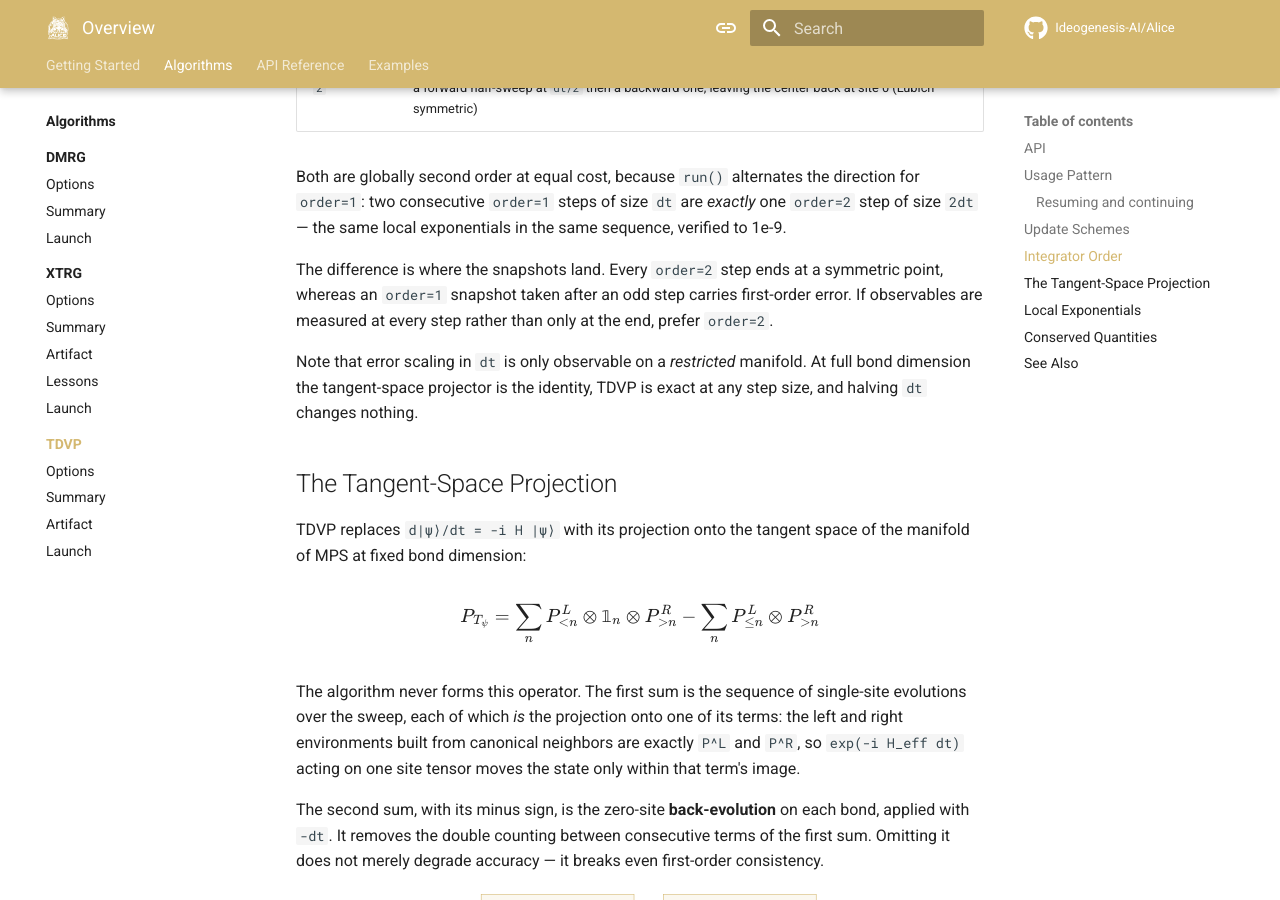
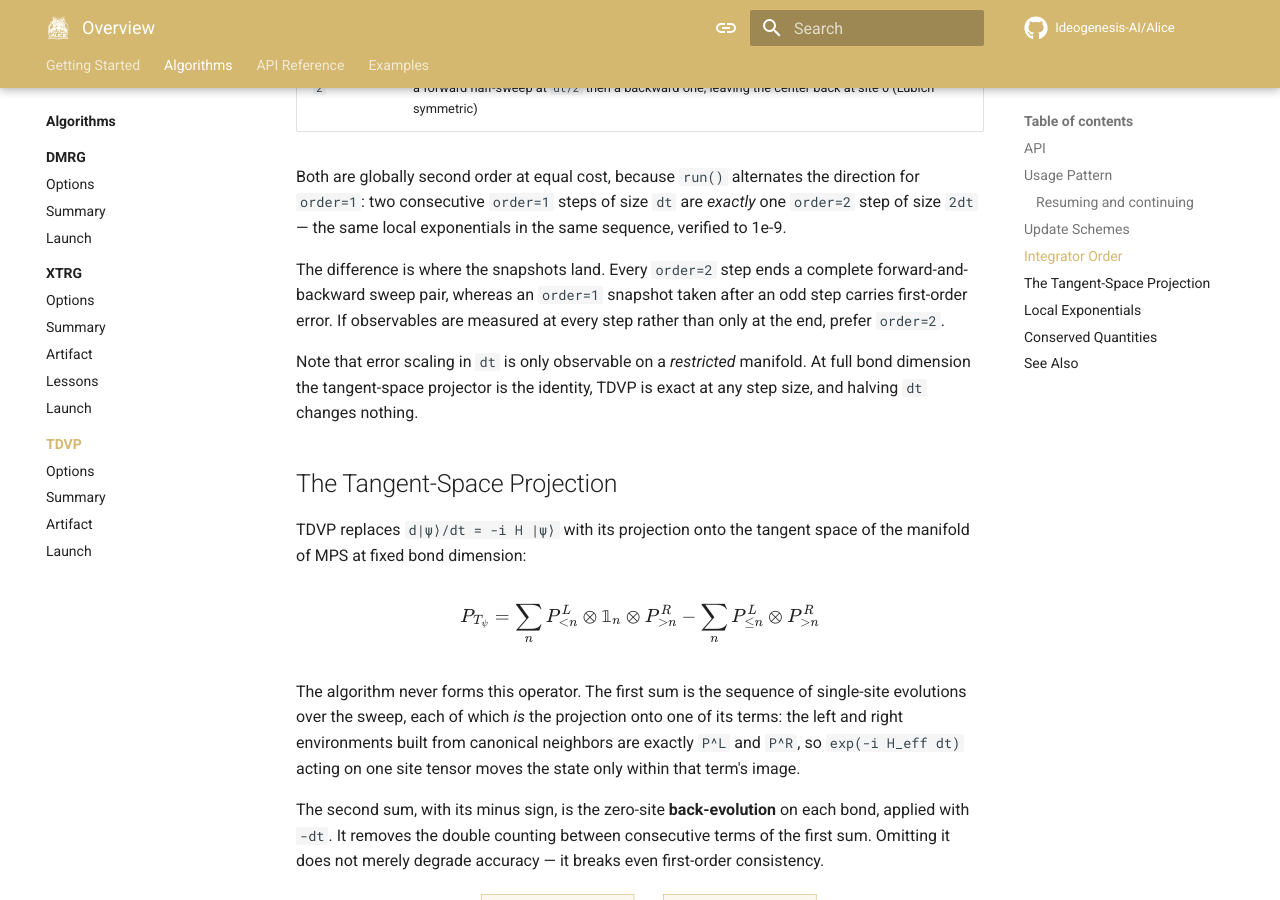
Before and after one commit to Ideogenesis-AI/Alice, an MkDocs documentation site: the page built from docs/algorithms/tdvp/index.md, in a window 1280 px wide and 900 px high, scrolled down 2563 px. Built offline with MkDocs 1.6.1 and Material for MkDocs 9.7.7, drawn with Linux system fonts in a browser that asks for light colours; comment, search, counter and statistics services are not loaded.

Commit message:
Say what an order=2 TDVP step completes instead of calling it a symmetric point
The integrator-order documentation described the advantage of `order=2` as
every snapshot sitting at a symmetric point, which names a property without
telling the reader what it is. Said the thing instead: an `order=2` step ends a
complete forward-and-backward sweep pair, which connects to the sweep structure
described just above it, where an `order=1` step is the single half-sweep that
needs its alternating-direction partner to make up the pair.

```diff
--- a/docs/algorithms/tdvp/index.md
+++ b/docs/algorithms/tdvp/index.md
@@ -115,10 +115,10 @@ direction for `order=1`: two consecutive `order=1` steps of size `dt` are
 *exactly* one `order=2` step of size `2dt` — the same local exponentials in the
 same sequence, verified to 1e-9.
 
-The difference is where the snapshots land. Every `order=2` step ends at a
-symmetric point, whereas an `order=1` snapshot taken after an odd step carries
-first-order error. If observables are measured at every step rather than only
-at the end, prefer `order=2`.
+The difference is where the snapshots land. Every `order=2` step ends a complete
+forward-and-backward sweep pair, whereas an `order=1` snapshot taken after an
+odd step carries first-order error. If observables are measured at every step
+rather than only at the end, prefer `order=2`.
 
 Note that error scaling in `dt` is only observable on a *restricted* manifold.
 At full bond dimension the tangent-space projector is the identity, TDVP is
```
Also changed, not shown: 2 other files.
